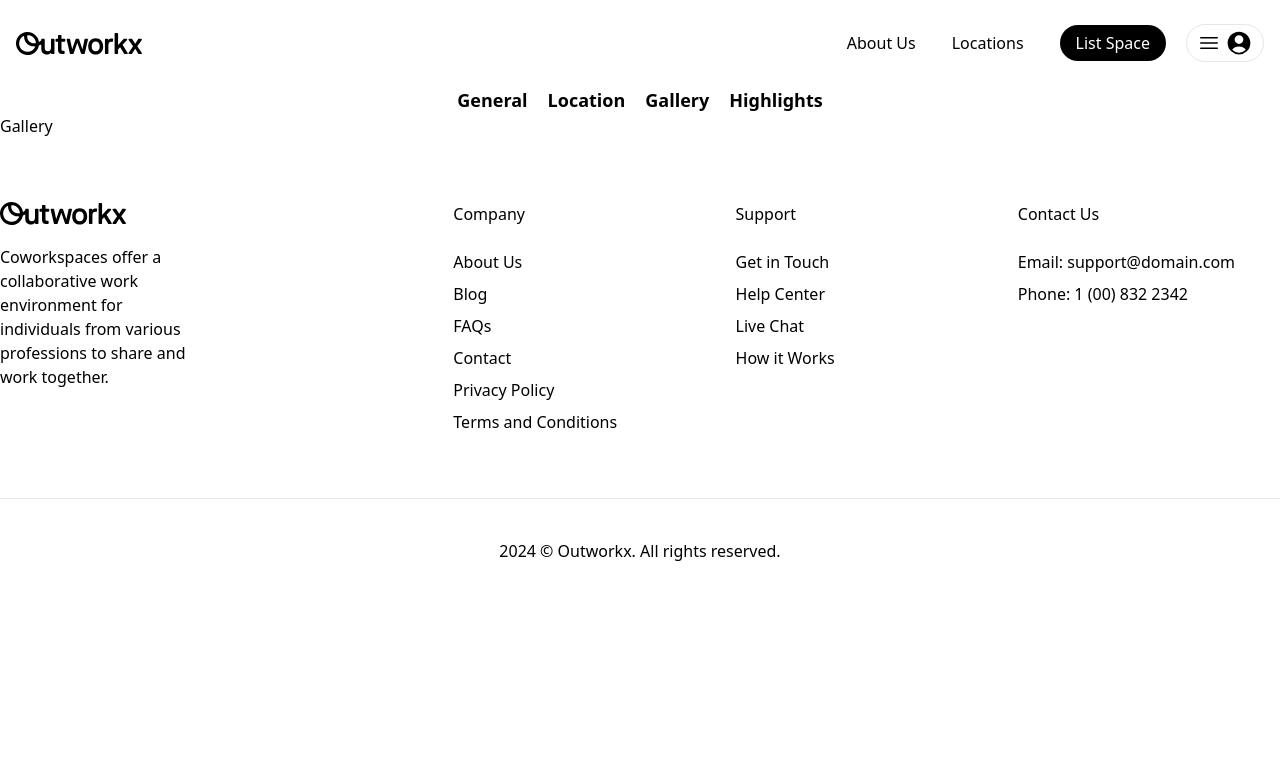
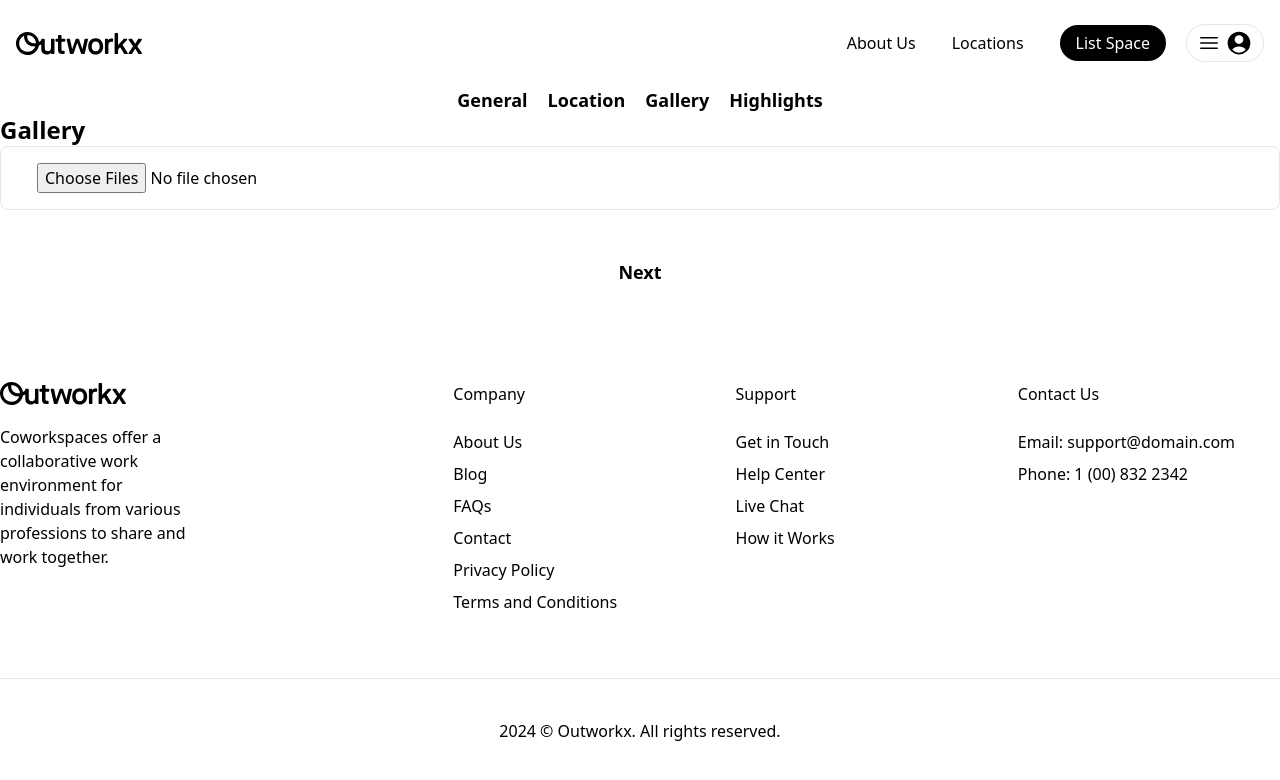
Before and after one commit to RaimaAftab95/outworkx, a React (Vite) app: page /space/create/gallery in a window 1280 px wide. Shown: the top 780 px of the page. Built offline with nearby package versions, Linux system fonts and the light colour scheme; sample sign-in values are in the browser's storage.

Commit message:
add create space functionality

```diff
--- a/src/context/CreateSpaceContext.jsx
+++ b/src/context/CreateSpaceContext.jsx
@@ -1,14 +1,56 @@
 import { createContext, useReducer } from 'react';
 
 export const CreateSpaceContext = createContext();
+
+const initialState = {
+  space: {
+    name: '',
+    description: '',
+    numberOfDesks: '',
+    pricePerDesk: '',
+    maximumNumberOfNomads: '',
+    address: '',
+    city: '',
+    state: '',
+    zipCode: '',
+    country: '',
+    gallery: [], // Array to hold uploaded images
+    highlights: [] // Array to hold highlights data
+  }
+};
 
 export function createSpaceReducer(state, action) {
   switch (action.type) {
     case 'SET_GENERAL':
       return {
+        ...state,
         space: {
           ...state.space,
           ...action.payload.space
+        }
+      };
+    case 'SET_LOCATION':
+      return {
+        ...state,
+        space: {
+          ...state.space,
+          ...action.payload.space
+        }
+      };
+    case 'SET_GALLERY':
+      return {
+        ...state,
+        space: {
+          ...state.space,
+          gallery: action.payload.gallery
+        }
+      };
+    case 'SET_HIGHLIGHTS':
+      return {
+        ...state,
+        space: {
+          ...state.space,
+          highlights: action.payload.highlights
         }
       };
     default:
@@ -17,14 +59,21 @@ export function createSpaceReducer(state, action) {
 }
 
 export function CreateSpaceContextProvider({ children }) {
-  const [state, dispatch] = useReducer(createSpaceReducer, {
-    space: null
-  });
+  const [state, dispatch] = useReducer(createSpaceReducer, initialState);
 
   console.log('CreateSpaceContextProvider -> state', state);
+  const handleSpaceCreation = () => {
+    // Assuming space creation is successful
+    dispatch({ type: 'SET_SPACE_CREATED', payload: true });
+
+    // Show alert for demonstration
+    alert('Space created successfully!');
+  };
 
   return (
-    <CreateSpaceContext.Provider value={{ ...state, dispatch }}>
+    <CreateSpaceContext.Provider
+      value={{ ...state, dispatch, handleSpaceCreation }}
+    >
       {children}
     </CreateSpaceContext.Provider>
   );
--- a/src/hooks/useLogin.jsx
+++ b/src/hooks/useLogin.jsx
@@ -22,7 +22,7 @@ export function useLogin() {
     try {
       //const response = await fetch(`${VITE_BACKEND_API}/v1/auth/login`, {
       const response = await fetch(
-        'https://www.api.outworkx.com//v1/auth/login',
+        'https:/www.api.outworkx.com/v1/auth/login',
         {
           method: 'POST',
           headers: { 'Content-Type': 'application/json' },
@@ -48,6 +48,7 @@ export function useLogin() {
         localStorage.setItem('token', JSON.stringify(data.token));
 
         dispatch({ type: 'LOGIN', payload: data });
+        console.log('payload data:', { payload: data });
 
         setIsLoading(false);
       }
--- a/src/hooks/useRegister.jsx
+++ b/src/hooks/useRegister.jsx
@@ -26,7 +26,7 @@ export function useRegister() {
 
     // const response = await fetch(`${VITE_BACKEND_API}/v1/auth/register`, {
     const response = await fetch(
-      'https://www.api.outworkx.com/v1/auth/register',
+      'https:/www.api.outworkx.com/v1/auth/register',
       {
         method: 'POST',
         headers: { 'Content-Type': 'application/json' },
@@ -47,6 +47,7 @@ export function useRegister() {
     if (!response.ok) {
       setIsLoading(false);
       setError(data.message);
+      console.log(' response is no ok register user data', data.user);
 
       throw new Error(); // To reject the promise
     }
--- a/src/pages/space/create/Gallery.jsx
+++ b/src/pages/space/create/Gallery.jsx
@@ -1,7 +1,58 @@
+import { useState } from 'react';
+import { useCreateSpaceContext } from '../../../hooks/useCreateSpaceContext';
+import { useNavigate } from 'react-router-dom';
+
 export default function Gallery() {
+  const [images, setImages] = useState([]);
+  const { dispatch } = useCreateSpaceContext();
+  const navigate = useNavigate();
+
+  function handleSubmit(e) {
+    e.preventDefault();
+
+    dispatch({
+      type: 'SET_GALLERY',
+      payload: {
+        gallery: images
+      }
+    });
+
+    navigate('/space/create/highlights');
+  }
+
+  function handleImageUpload(e) {
+    const files = Array.from(e.target.files);
+    setImages((prevImages) => [...prevImages, ...files]);
+  }
+
   return (
     <div>
-      <h1>Gallery</h1>
+      <h2 className="text-primary text-2xl font-bold">Gallery</h2>
+      <form onSubmit={handleSubmit} className="flex flex-col gap-8">
+        <input
+          type="file"
+          multiple
+          className="border-primary text-primary/70 block w-full rounded-lg border px-9 py-4 outline-none"
+          onChange={handleImageUpload}
+        />
+        <button
+          type="submit"
+          className="bg-primary rounded-lg py-4 text-lg font-bold"
+        >
+          Next
+        </button>
+      </form>
+      <div className="mt-4 flex flex-wrap gap-4">
+        {images.map((image, index) => (
+          <div key={index} className="h-24 w-24">
+            <img
+              src={URL.createObjectURL(image)}
+              alt={`Uploaded ${index}`}
+              className="h-full w-full rounded-lg object-cover"
+            />
+          </div>
+        ))}
+      </div>
     </div>
   );
 }
--- a/src/pages/space/create/Highlights.jsx
+++ b/src/pages/space/create/Highlights.jsx
@@ -1,7 +1,65 @@
+import { useState, useEffect } from 'react';
+import { useCreateSpaceContext } from '../../../hooks/useCreateSpaceContext';
+// import { useNavigate } from 'react-router-dom';
+
 export default function Highlights() {
+  const [highlights, setHighlights] = useState('');
+  const { dispatch, space } = useCreateSpaceContext();
+  // const navigate = useNavigate();
+
+  function handleSubmit(e) {
+    e.preventDefault();
+
+    dispatch({
+      type: 'SET_HIGHLIGHTS',
+      payload: {
+        highlights: highlights.split(',').map((highlight) => highlight.trim())
+      }
+    });
+
+    // navigate('/space/create/summary');
+  }
+
+  useEffect(() => {
+    if (
+      space.name &&
+      space.description &&
+      space.numberOfDesks &&
+      space.pricePerDesk &&
+      space.maximumNumberOfNomads &&
+      space.address &&
+      space.city &&
+      space.state &&
+      space.zipCode &&
+      space.country &&
+      space.gallery.length > 0 &&
+      space.highlights.length > 0
+    ) {
+      // All data is present, space is created
+      console.log('Space created:', space);
+      alert('Space created successfully!');
+    }
+  }, [space]);
+
   return (
     <div>
-      <h1>Highlights</h1>
+      <h2 className="text-primary text-2xl font-bold">Highlights</h2>
+      <form onSubmit={handleSubmit} className="flex flex-col gap-8">
+        <input
+          type="text"
+          placeholder="Enter highlights, separated by commas"
+          className="border-primary text-primary/70 block w-full rounded-lg border px-9 py-4 outline-none"
+          value={highlights}
+          required
+          onChange={(e) => setHighlights(e.target.value)}
+        />
+        <button
+          type="submit"
+          className="bg-primary rounded-lg py-4 text-lg font-bold"
+        >
+          Finish
+        </button>
+      </form>
     </div>
   );
 }
--- a/src/pages/space/create/Location.jsx
+++ b/src/pages/space/create/Location.jsx
@@ -33,7 +33,8 @@ export default function Location() {
       }
     });
 
-    navigate('/space/create/location');
+    // navigate('/space/create/location');
+    navigate('/space/create/gallery');
   }
 
   return (
@@ -82,7 +83,7 @@ export default function Location() {
         />
         <button
           type="submit"
-          className="bg-primary rounded-lg py-4 text-lg font-bold text-white"
+          className="bg-primary rounded-lg py-4 text-lg font-bold"
         >
           Next
         </button>
```
